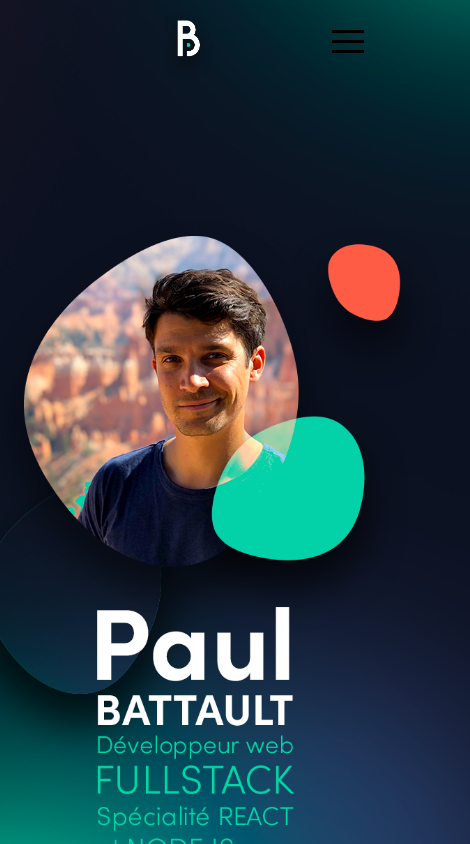
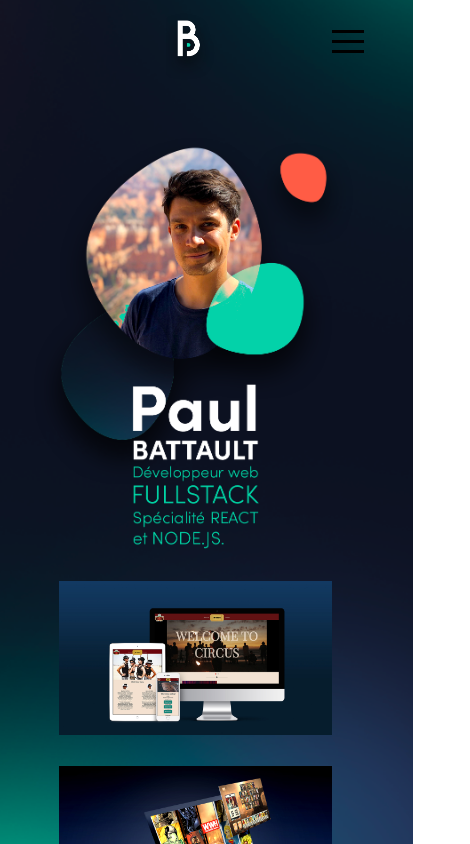
Before and after one commit to BATTAULT-p/PORTFOLIO, a React (Vite) app: page / in a window 390 px wide. Shown: the top 844 px of the page, 470 px wide, since content can reach past the window. Built offline with nearby package versions, Linux system fonts and the light colour scheme.

Commit message:
fix mobilequery for my picture

```diff
--- a/src/App.css
+++ b/src/App.css
@@ -159,4 +159,9 @@ a {
     font-size: 6vw;
     text-align: center;
   }
+    .photoText {
+      margin-top: 0vh;
+      height: auto;
+      width: 90vw;
+    }
 }
```
